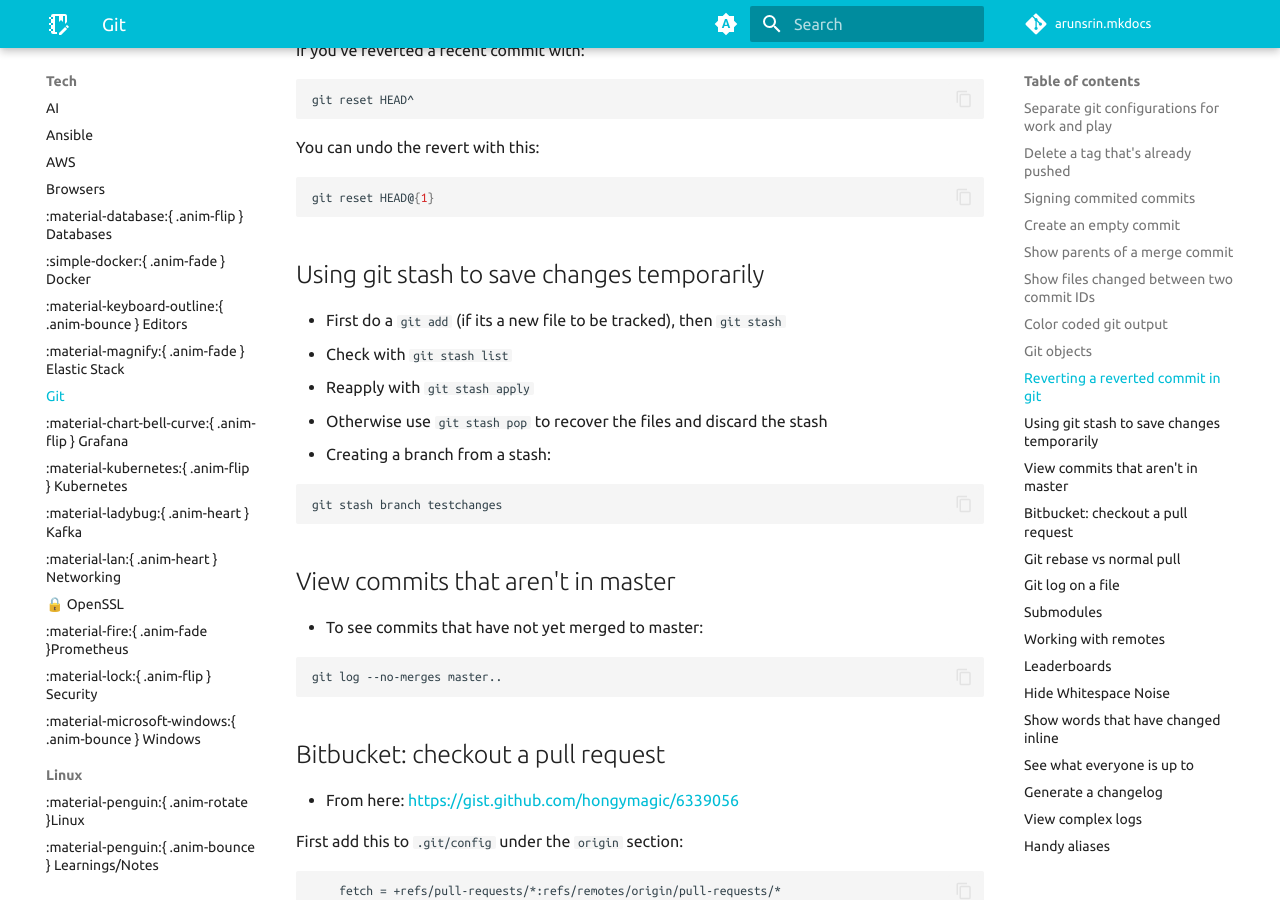
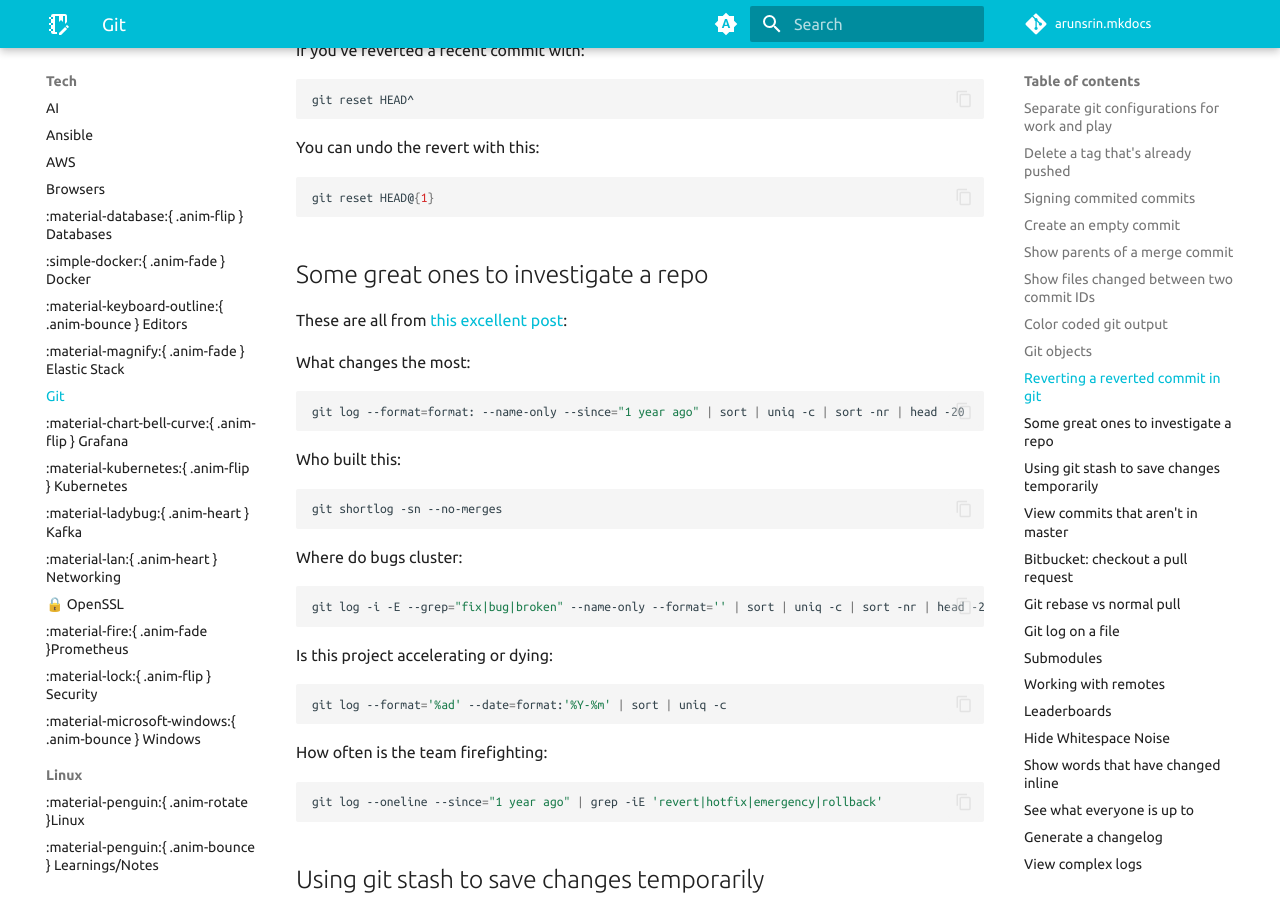
Before and after one commit to arunsrin/arunsrin.mkdocs, an MkDocs documentation site: the page built from home/tech/git.md, in a window 1280 px wide and 900 px high, scrolled down 1952 px. Built offline with MkDocs 1.6.1 and Material for MkDocs 9.7.7, drawn with Linux system fonts in a browser that asks for light colours; comment, search, counter and statistics services are not loaded.

Commit message:
Interesting git commands to analyze a repo

````diff
--- a/home/tech/git.md
+++ b/home/tech/git.md
@@ -93,6 +93,40 @@ You can undo the revert with this:
 
 ``` sh
 git reset HEAD@{1}
+```
+
+## Some great ones to investigate a repo
+
+These are all from [this excellent post](https://piechowski.io/post/git-commands-before-reading-code/):
+
+What changes the most:
+
+```sh
+git log --format=format: --name-only --since="1 year ago" | sort | uniq -c | sort -nr | head -20
+```
+
+Who built this:
+
+```sh
+git shortlog -sn --no-merges
+```
+
+Where do bugs cluster:
+
+```sh
+git log -i -E --grep="fix|bug|broken" --name-only --format='' | sort | uniq -c | sort -nr | head -20
+```
+
+Is this project accelerating or dying:
+
+```sh
+git log --format='%ad' --date=format:'%Y-%m' | sort | uniq -c
+```
+
+How often is the team firefighting:
+
+```sh
+git log --oneline --since="1 year ago" | grep -iE 'revert|hotfix|emergency|rollback'
 ```
 
 ## Using git stash to save changes temporarily
````
